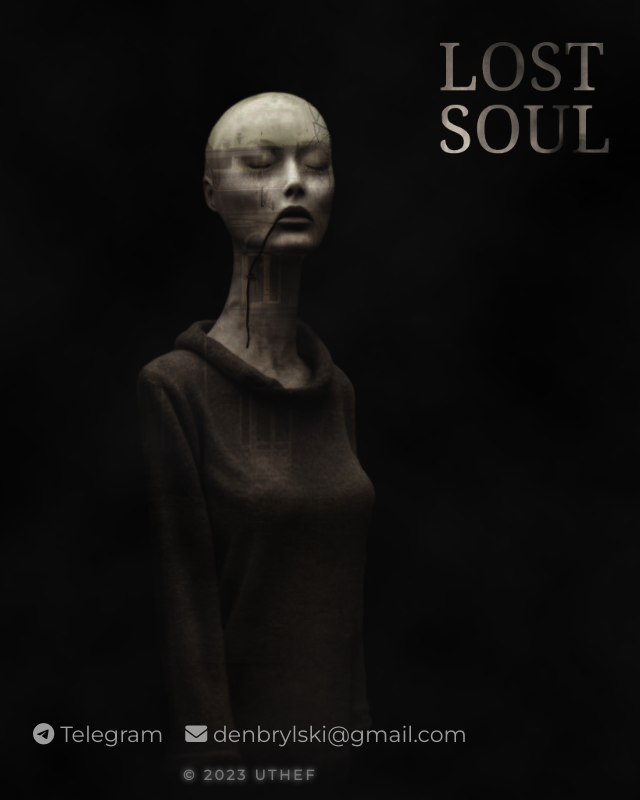
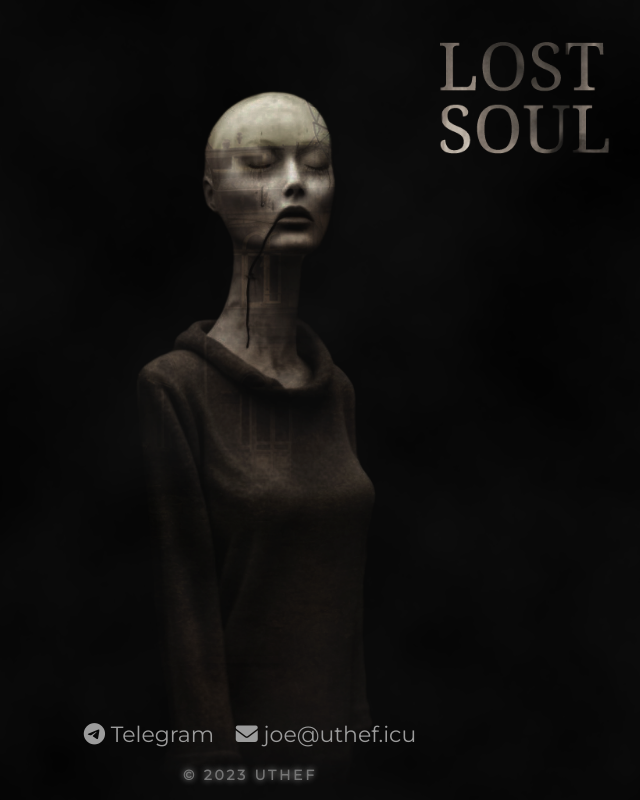
Before and after one commit to uthef/uthef.github.io, a plain HTML site: page index.html in a window 1280 px wide. Shown: the whole page, without its empty margins (390-1030 px from the left). Drawn offline with Linux system fonts and the light colour scheme; no server answers.

Commit message:
e-mail updated

```diff
--- a/index.html
+++ b/index.html
@@ -27,9 +27,9 @@
                     <i class="fa-brands fa-telegram"></i>
                     <span>Telegram</span>
                 </a>
-                <a href="mailto:denbrylski@gmail.com" target="_blank">
+                <a href="mailto:joe@uthef.icu" target="_blank">
                     <i class="fa-solid fa-envelope"></i>
-                    <span>denbrylski@gmail.com</span>
+                    <span>joe@uthef.icu</span>
                 </a>
             </div>
             <div id="copyright">
```
Also changed, not shown: links.html (+2 -2 lines).
